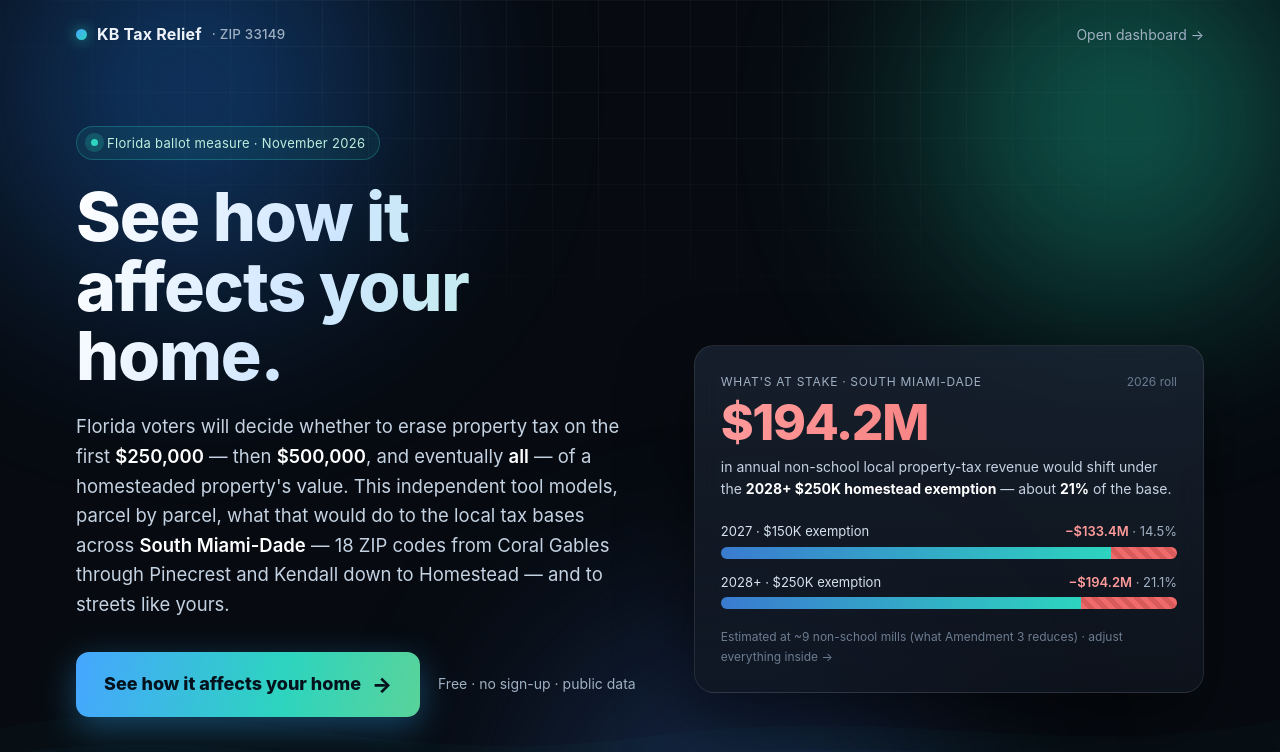
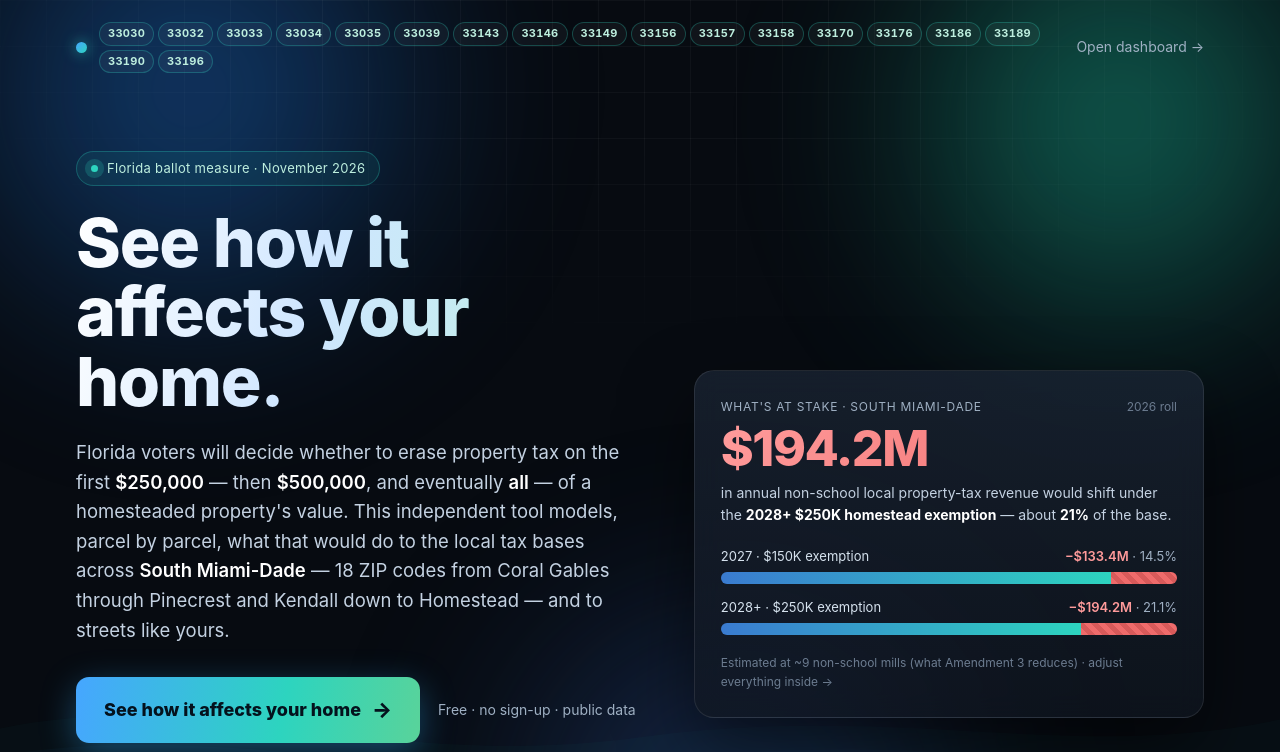
Before and after one commit to pskdude1224/kb33149-tax-relief-dashboard, a website: page dashboard/index.html in a window 1280 px wide. Shown: the top 752 px of the page. Drawn offline with Linux system fonts and the light colour scheme.

Commit message:
Splash: replace 'KB Tax Relief · ZIP 33149' brand text with 18 ZIP pills
Co-Authored-By: Claude Opus 4.7 (1M context) <noreply@anthropic.com>

```diff
--- a/dashboard/index.html
+++ b/dashboard/index.html
@@ -51,9 +51,14 @@
   .container { width: 100%; max-width: 1180px; margin: 0 auto; padding: 0 26px; }
 
   nav { display: flex; align-items: center; justify-content: space-between; padding: 22px 0; }
-  .brand { display: flex; align-items: center; gap: 10px; font-weight: 700; letter-spacing: .2px; }
-  .brand .dot { width: 11px; height: 11px; border-radius: 50%; background: linear-gradient(135deg, var(--blue), var(--teal)); box-shadow: 0 0 14px rgba(45,212,191,.7); }
+  .brand { display: flex; align-items: center; gap: 12px; font-weight: 700; letter-spacing: .2px; min-width: 0; flex: 1; }
+  .brand .dot { flex: none; width: 11px; height: 11px; border-radius: 50%; background: linear-gradient(135deg, var(--blue), var(--teal)); box-shadow: 0 0 14px rgba(45,212,191,.7); }
   .brand small { color: var(--mut); font-weight: 500; }
+  .topzips { display: flex; flex-wrap: wrap; gap: 4px; min-width: 0; }
+  .zpill { background: rgba(255,255,255,.04); border: 1px solid rgba(45,212,191,.28);
+    color: #bdeede; padding: 2px 8px; border-radius: 999px; font-size: 11px; font-weight: 700;
+    font-variant-numeric: tabular-nums; letter-spacing: .3px; }
+  .zpill:hover { border-color: rgba(45,212,191,.65); color: #fff; }
   .navlink { color: var(--mut); font-size: 14px; }
   .navlink:hover { color: var(--ink); }
 
@@ -177,7 +182,12 @@
   <div class="page">
     <div class="container">
       <nav class="reveal">
-        <div class="brand"><span class="dot"></span> KB Tax Relief <small>· ZIP 33149</small></div>
+        <div class="brand">
+          <span class="dot"></span>
+          <div class="topzips" aria-label="Coverage: 18 South Miami-Dade ZIP codes">
+            <span class="zpill">33030</span><span class="zpill">33032</span><span class="zpill">33033</span><span class="zpill">33034</span><span class="zpill">33035</span><span class="zpill">33039</span><span class="zpill">33143</span><span class="zpill">33146</span><span class="zpill">33149</span><span class="zpill">33156</span><span class="zpill">33157</span><span class="zpill">33158</span><span class="zpill">33170</span><span class="zpill">33176</span><span class="zpill">33186</span><span class="zpill">33189</span><span class="zpill">33190</span><span class="zpill">33196</span>
+          </div>
+        </div>
         <a class="navlink" href="app.html">Open dashboard →</a>
       </nav>
 
```
